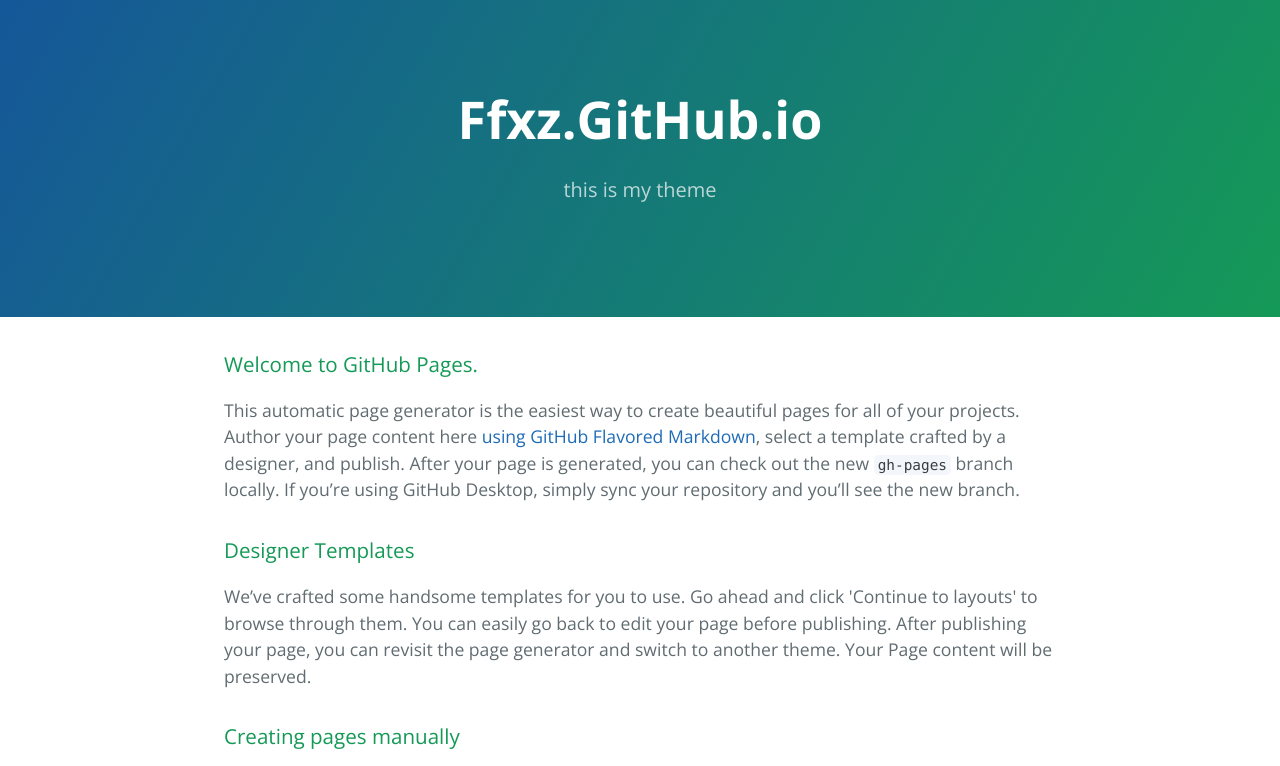
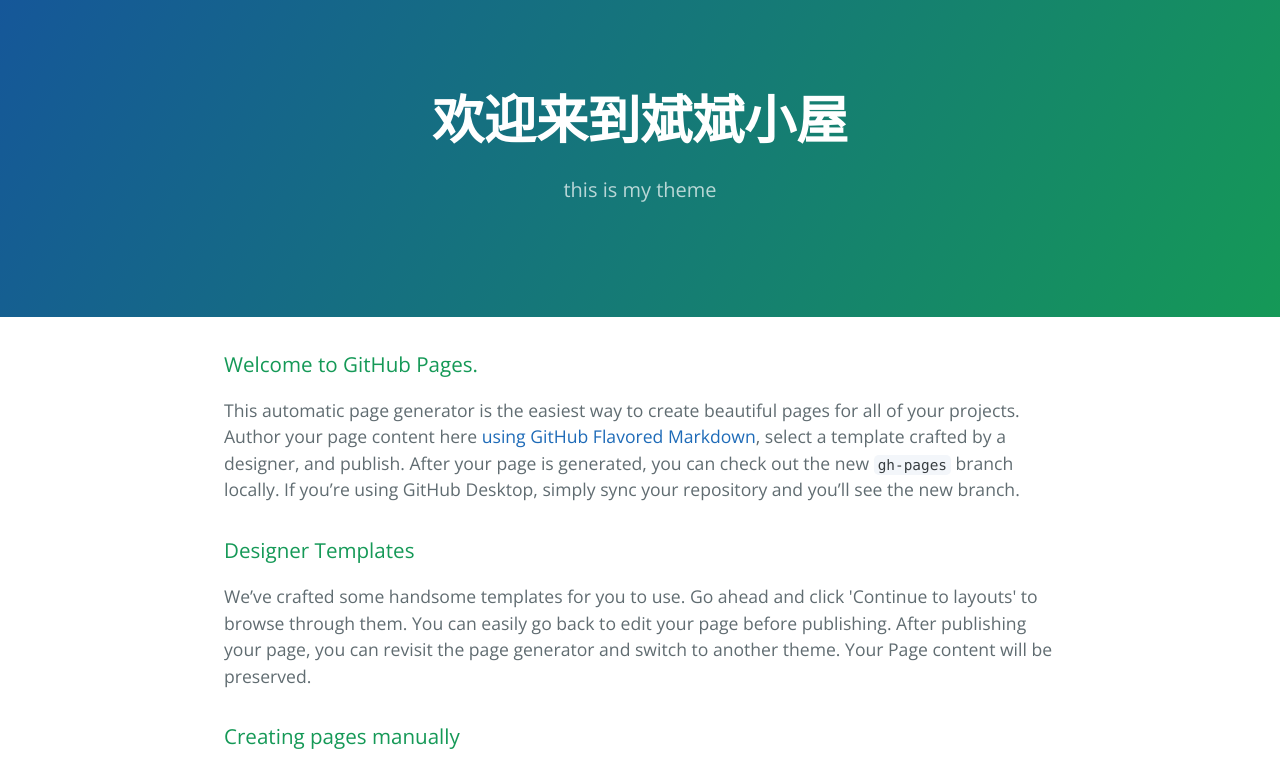
Before and after one commit to ffxz/ffxz.github.io, a plain HTML site: page index.html in a window 1280 px wide. Shown: the top 766 px of the page. Drawn offline with nearby package versions, Linux system fonts and the light colour scheme.

Commit message:
Update index.html

```diff
--- a/index.html
+++ b/index.html
@@ -11,7 +11,7 @@
   </head>
   <body>
     <section class="page-header">
-      <h1 class="project-name">Ffxz.GitHub.io</h1>
+      <h1 class="project-name">欢迎来到斌斌小屋</h1>
       <h2 class="project-tagline">this is my theme</h2>
     </section>
 
```
